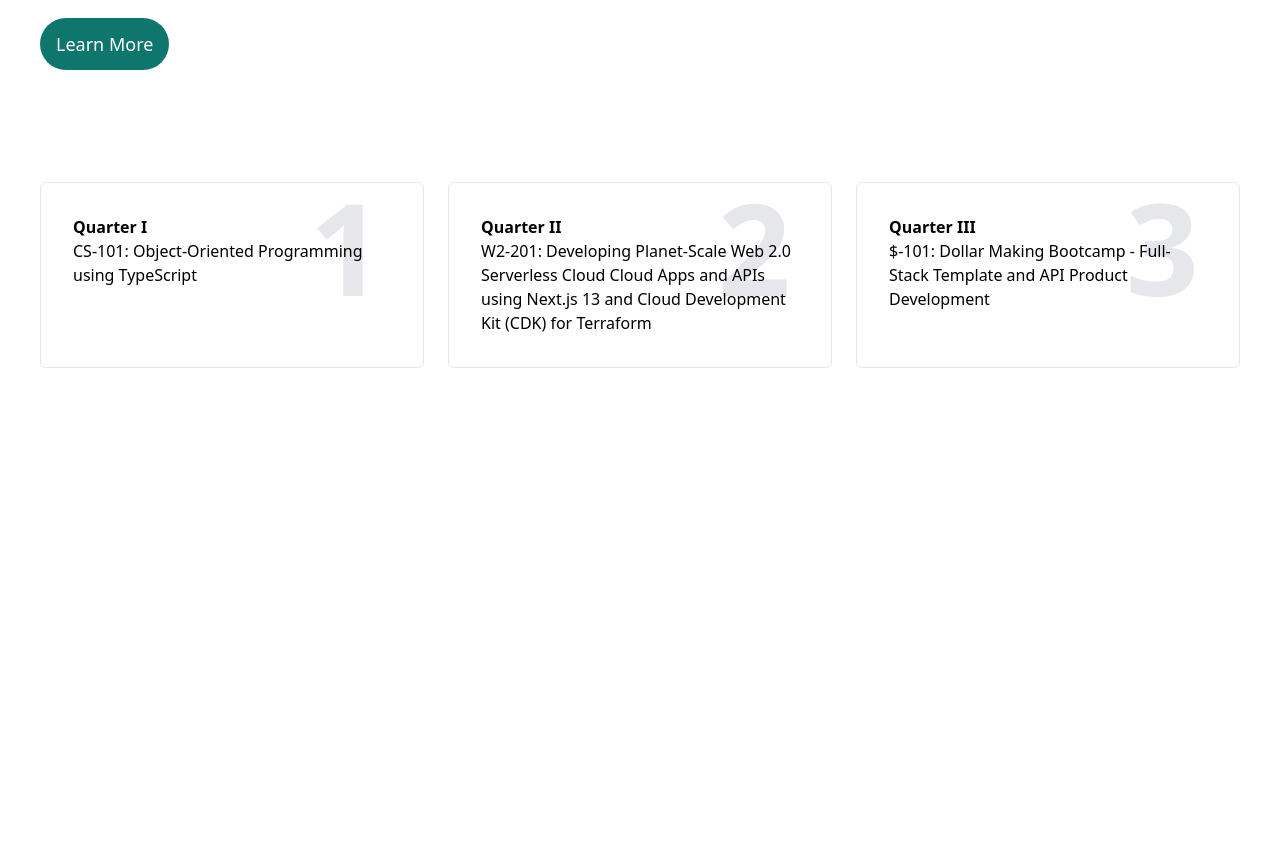
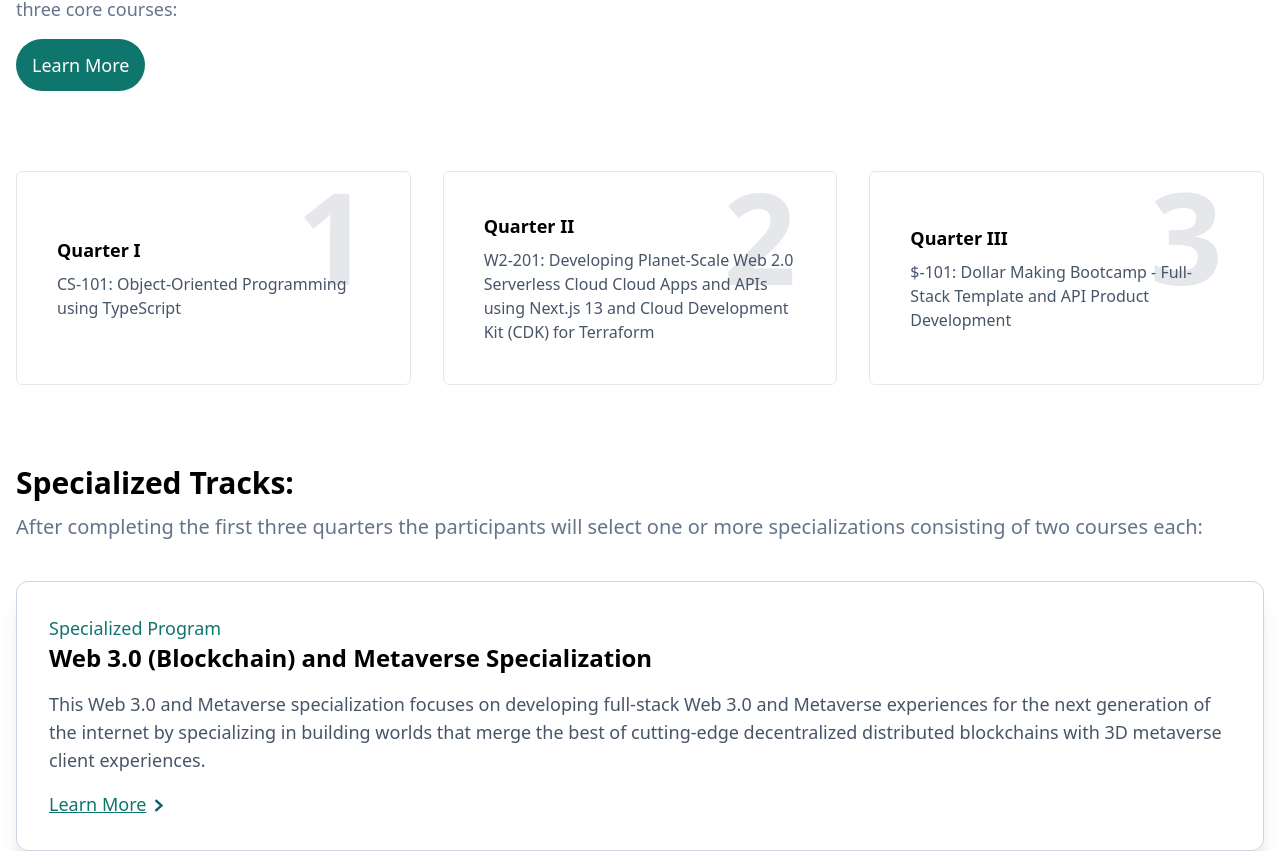
Before and after one commit to SaadatAliMS/panaverse-tailwindcss, a Next.js app: page / in a window 1280 px wide. Shown: the part 911-1762 px from the top of the page. Before the commit the page ends 1359 px from the top, so only its background shows below. Built offline with nearby package versions, Linux system fonts and the light colour scheme.

Commit message:
specilized tracks

```diff
--- a/app/components/shared/Wrapper.tsx
+++ b/app/components/shared/Wrapper.tsx
@@ -2,6 +2,6 @@
 import { FC } from "react";
 
 const Wrapper: FC<{ children: React.ReactNode }> = ({ children }) => {
-  return <div className="max-w-screen- xl mx-auto px-10">{children}</div>;
+  return <div className="max-w-screen-2xl mx-auto px-4">{children}</div>;
 };
 export default Wrapper;
--- a/app/components/widgets/CoreTracks.tsx
+++ b/app/components/widgets/CoreTracks.tsx
@@ -43,15 +43,15 @@
           </div>
         </div>
         {/* boxes */}
-        <div className="my-20 flex gap-x-6 max-w-screen-xl mx-auto ">
-          {CoreTrackData.map((item) => {
+        <div className="my-20 flex flex-col md:flex-row gap-x-8 gap-y-6  mx-auto ">
+          {CoreTrackData.map((item, i) => {
             return (
-              <div className="border rounded-md mt-8 px-8 py-8 w-4/12 relative flex flex-col left-0">
-                <h4 className="font-semibold text-md">{item.header}</h4>
-                <p>{item.description} </p>
-                <span className="text-gray-200 absolute top-0 right-10 text-9xl font-bold -z-10">
-                  {item.number}
-                </span>
+              <div className="border rounded-md flex-1  relative justify-center  flex flex-col sm:p-10 ">
+                <h4 className="font-bold text-lg">{item.header}</h4>
+                <p className="mt-2 text-slate-600 z-0">{item.description} </p>
+                <div className="text-gray-200 absolute top-0 right-10 text-9xl font-bold -z-10">
+                  {i + 1}
+                </div>
               </div>
             );
           })}
--- /dev/null
+++ b/app/components/widgets/SpecializedTracks.tsx
@@ -0,0 +1,56 @@
+import React from "react";
+import Wrapper from "../shared/Wrapper";
+
+export const SpecializedTracks = () => {
+  return (
+    <section>
+      <Wrapper>
+        {/* Header */}
+        <div>
+          <h2 className="text-4xl sm:text-3xl font-bold whitespace-pre-line ">
+            Specialized Tracks:
+          </h2>
+          <p className="mt-3 text-xl text-slate-500">
+            After completing the first three quarters the participants will
+            select one or more specializations consisting of two courses each:{" "}
+          </p>
+        </div>
+        <div className="mt-10">
+          {/* content left */}
+          <div className="shadow-xl rounded-xl border border-slate-300 py-8 px-8">
+            <h4 className="text-teal-700 text-lg ">Specialized Program</h4>
+            <h3 className="text-2xl font-semibold ">
+              Web 3.0 (Blockchain) and Metaverse Specialization
+            </h3>
+            <p className="text-lg text-slate-600 mt-4">
+              This Web 3.0 and Metaverse specialization focuses on developing
+              full-stack Web 3.0 and Metaverse experiences for the next
+              generation of the internet by specializing in building worlds that
+              merge the best of cutting-edge decentralized distributed
+              blockchains with 3D metaverse client experiences.
+            </p>
+            <button className="text-teal-700 text-lg mt-4 underline flex gap-2 items-end">
+              Learn More
+              <svg
+                className="mb-1.5"
+                width="10"
+                height="13"
+                viewBox="0 0 8 11"
+                fill="none"
+                xmlns="http://www.w3.org/2000/svg"
+              >
+                <path
+                  d="M1.00006 10.0368L6.06801 5.57117L1.09503 0.999994"
+                  stroke="#00616C"
+                  strokeWidth="2"
+                />
+              </svg>
+            </button>
+          </div>
+
+          {/* content right */}
+        </div>
+      </Wrapper>
+    </section>
+  );
+};
--- a/app/page.tsx
+++ b/app/page.tsx
@@ -1,5 +1,6 @@
 import Hero from "../app/components/widgets/Hero";
 import CoreTracks from "./components/widgets/CoreTracks";
+import { SpecializedTracks } from "./components/widgets/SpecializedTracks";
 export default function Home() {
   return (
     <>
@@ -8,6 +9,8 @@
         <Hero />
         {/* core tracks section */}
         <CoreTracks />
+        {/* specialized tracks */}
+        <SpecializedTracks />
       </main>
     </>
   );
```
